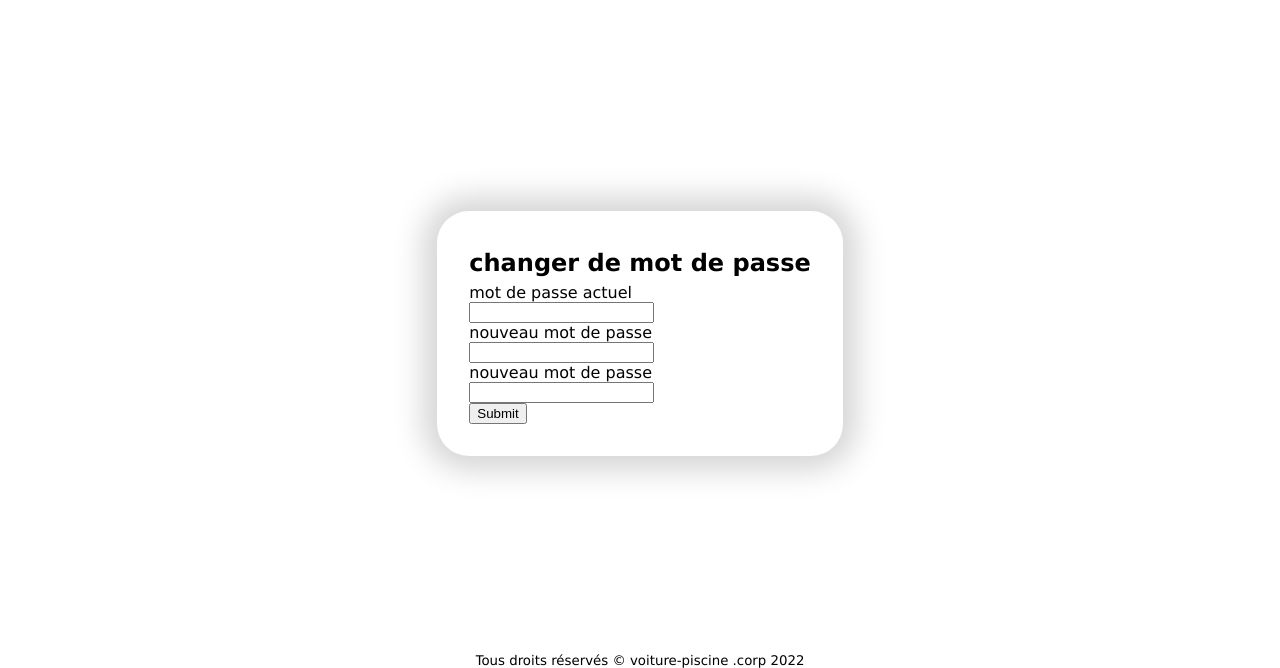
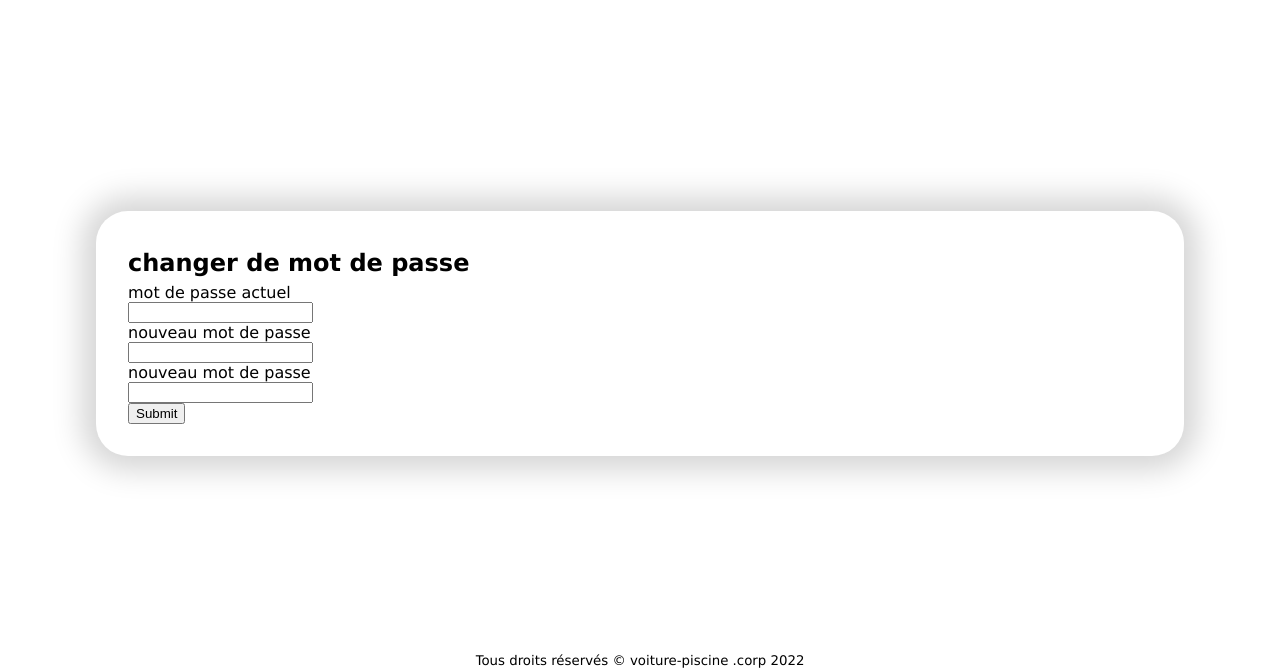
Before and after one commit to orkeilius/voiture-piscine, a PHP site: page /option.php in a window 1280 px wide. Shown: the part 132-800 px from the top of the page. Run offline with PHP 8.4, Linux system fonts and the light colour scheme; the visitor is signed in with stand-in values (Sample User, id 1).

Commit message:
add option to have itemWarper with full width

```diff
--- a/site dynamique/main.css
+++ b/site dynamique/main.css
@@ -106,10 +106,17 @@ nav {
     padding: 2em;
     box-shadow: 0px 0px 30px 14px rgba(0, 0, 0, 0.17);
 }
-
 .itemWarper>h2, h4 {
     text-align: center;
 }
+/* itemWarper option */
+.fullWidth {
+    min-width: 80%;
+}
+.fullWidth > h2 {
+    text-align: left;
+}
+
 
 section {
     display: flex;
--- a/site dynamique/option.php
+++ b/site dynamique/option.php
@@ -13,7 +13,7 @@
     } else {
         include("module/header.php"); ?>
         <section>
-            <div class="itemWarper">
+            <div class="itemWarper fullWidth">
             <h2>changer de mot de passe</h2>
                 <form action="action.php/?action=changePassword" method="post">
                     <label for="old" >mot de passe actuel</label><br/>
```
